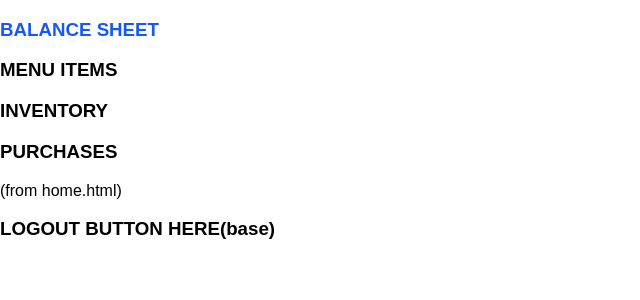
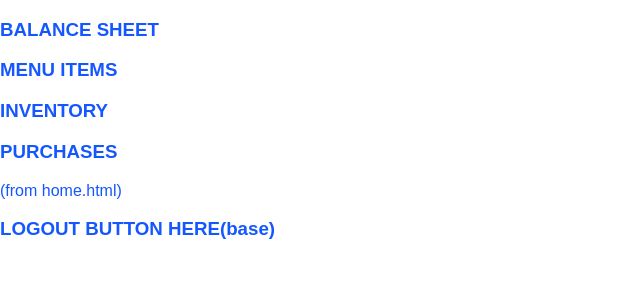
Before and after one commit to artyks/menuTools, a Django app: page / in a window 1280 px wide. Shown: the top 300 px of the page, without its empty margins (0-640 px from the left). Run offline with Django 3.2, Linux system fonts and the light colour scheme.

Commit message:
good urls and views for four main display pages, based on home template

```diff
--- a/inventory/templates/inventory/home.html
+++ b/inventory/templates/inventory/home.html
@@ -1,9 +1,9 @@
 {% extends './base.html' %}
 {% block content %}
-<a class="nav-item" href="{% url 'home' %}"><h3>BALANCE SHEET</h3></a>
-<h3>MENU ITEMS</h3>
-<h3>INVENTORY</h3>
-<h3>PURCHASES</h3>
+<a class="nav-item" href="{% url 'balancesheet' %}"><h3>BALANCE SHEET</h3></a>
+<a class="nav-item" href="{% url 'menu' %}"><h3>MENU ITEMS</h3>
+<a class="nav-item" href="{% url 'inventory' %}"><h3>INVENTORY</h3>
+<a class="nav-item" href="{% url 'purchases' %}"><h3>PURCHASES</h3>
 <p>(from home.html)</p>
 
 
--- a/inventory/urls.py
+++ b/inventory/urls.py
@@ -4,5 +4,8 @@ from . import views
 urlpatterns = [
     # path("", views.home, name="home"),#function-based, for dev only. delete eventually
     path('', views.Home.as_view(), name='home'),#this path won't be used after dev. home.html is not a complete page. the actual home page destination is balancesheet.html
-    path("balancesheet", views.balancesheet, name="balancesheet"),#after all pages are running, this is the home page, served only after a successful login
+    path('balancesheet', views.BalanceSheet.as_view(), name='balancesheet'),
+    path('menu', views.Menu.as_view(), name='menu'),
+    path('inventory', views.Inventory.as_view(), name='inventory'),
+    path('purchases', views.Purchases.as_view(), name='purchases'),
 ]
--- a/inventory/views.py
+++ b/inventory/views.py
@@ -4,13 +4,27 @@ from django.views.generic import ListView
 from django.views.generic.edit import CreateView
 from django.views.generic.edit import UpdateView
 from django.views.generic.edit import DeleteView
+#import models
+from .models import MenuItem, Ingredient, Purchase, RecipeRequirement
 # Create your views here.
 # def home(request):
 #     return render(request, "inventory/home.html")
-class Home(TemplateView):
+class Home(TemplateView):#template view for now, later ListView
   template_name = "inventory/home.html"#soon this template gets replaced with balancesheet.html
 
+class BalanceSheet(TemplateView):#template view for now, later ListView
+  template_name = "inventory/balancesheet.html"
 
-    # return context
-def balancesheet(request):
-    return render(request, "inventory/balancesheet.html")
+class Inventory(TemplateView):#template view for now, later ListView
+  template_name = "inventory/inventory.html"
+
+class Menu(TemplateView):#template view for now, later ListView
+  template_name = "inventory/menu.html"
+
+class Purchases(TemplateView):#template view for now, later ListView
+  template_name = "inventory/purchases.html"
+
+
+
+# def balancesheet(request):
+    # return render(request, "inventory/balancesheet.html")
```
